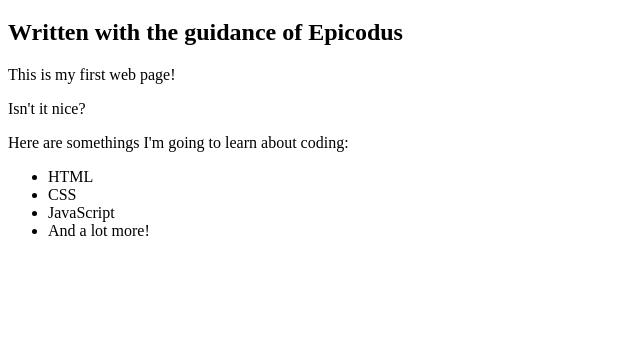
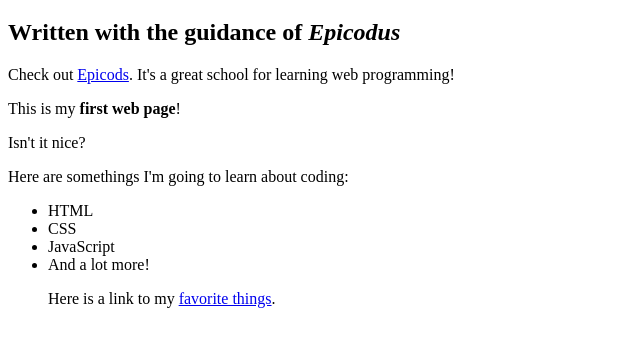
Before and after one commit to Nadializcano/favorite-things.html, a plain HTML site: page my-first-webpage.html in a window 1280 px wide. Shown: the part 61-408 px from the top of the page, without its empty margins (0-640 px from the left). Drawn offline with Linux system fonts and the light colour scheme.

Commit message:
add new elements

```diff
--- a/my-first-webpage.html
+++ b/my-first-webpage.html
@@ -5,9 +5,11 @@
   </head>
   <body>
    <h1>My first web page</h1>
-   <h2>Written with the guidance of Epicodus</h2>
+   <h2>Written with the guidance of <em>Epicodus</em></h2>
+   <p>Check out <a href="http:www.epicodus.com/">Epicods</a>. It's a great school for learning web programming!</p>
 
-   <p>This is my first web page!</p>
+
+   <p>This is my <strong>first web page</strong>!</p>
    <p>Isn't it nice?</p>
 
    <p>Here are somethings I'm going to learn about coding:</p>
@@ -16,6 +18,9 @@
     <li>CSS</li>
     <li>JavaScript</li>
     <li>And a lot more!</li>
+
+    <p>Here is a link to my <a href="favorite-things.html">favorite things</a>.</p>
+
    </ul>
   </body>
 </html>
```
